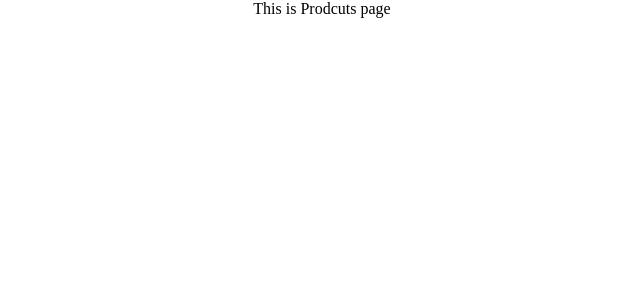
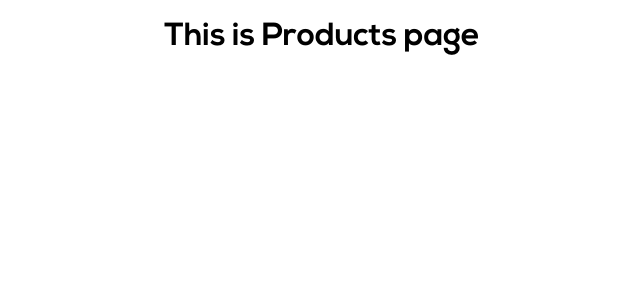
Before and after one commit to ShobhanKarthick/ShoppingApp, a React (Create React App) app in the folder client/: page /products in a window 1280 px wide. Shown: the top 300 px of the page, without its empty margins (318-958 px from the left). Built offline with nearby package versions, Linux system fonts and the light colour scheme.

Commit message:
head change for other pages

```diff
--- a/client/src/Components/About.js
+++ b/client/src/Components/About.js
@@ -3,7 +3,7 @@ import React from 'react'
 function About() {
     return (
         <div>
-            This is About page
+            <h1>This is About page</h1>
         </div>
     )
 }
--- a/client/src/Components/Contact.js
+++ b/client/src/Components/Contact.js
@@ -3,7 +3,7 @@ import React from 'react'
 function Contact() {
     return (
         <div>
-            This is Contact page
+        <h1>This is Contact page</h1>
         </div>
     )
 }
--- a/client/src/Components/Products.js
+++ b/client/src/Components/Products.js
@@ -3,7 +3,7 @@ import React from 'react'
 function Products() {
     return (
         <div>
-            This is Prodcuts page
+        <h1>This is Products page</h1>
         </div>
     )
 }
```
